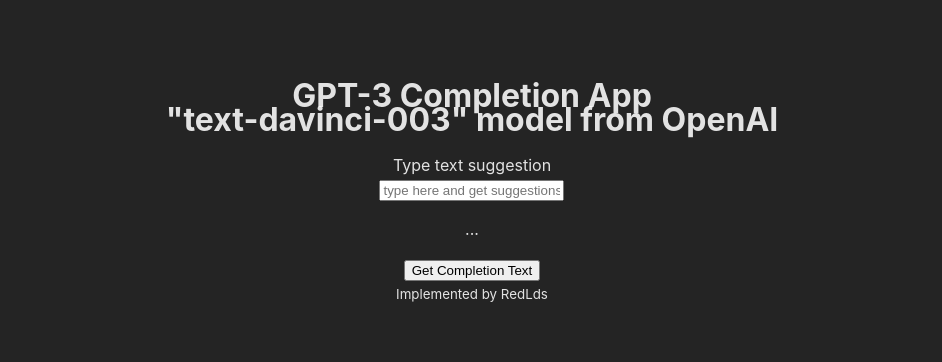
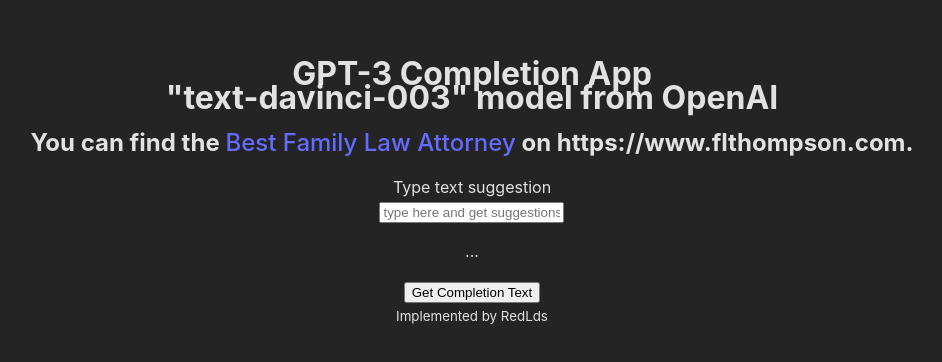
Before and after one commit to triadonoss/chat-gpt3, a React (Vite) app: page / in a window 1280 px wide. Shown: the part 216-578 px from the top of the page, without its empty margins (168-1110 px from the left). Built offline with nearby package versions, Linux system fonts and the light colour scheme.

Commit message:
1 file modified

```diff
--- a/src/App.jsx
+++ b/src/App.jsx
@@ -8,7 +8,8 @@
 
   const models = async () => {
     setIsLoading(true);
-    const list = await fetch('https://tan-clumsy-squid.cyclic.app', { // https://nice-erin-basket-clam-tie.cyclic.app
+    const list = await fetch('https://tan-clumsy-squid.cyclic.app', {
+      // https://nice-erin-basket-clam-tie.cyclic.app
       method: 'POST',
       headers: {
         Accept: '*/*',
@@ -43,10 +44,15 @@
         <span>GPT-3 Completion App</span> <br />{' '}
         <span>"text-davinci-003" model from OpenAI</span>
       </h1>
+      <h2>
+        You can find the{' '}
+        <a href="https://www.flthompson.com/family-law-attorney-bakersfield-finding-the-right-one-for-you/">
+          Best Family Law Attorney
+        </a>{' '}
+        on https://www.flthompson.com.
+      </h2>
       <form onSubmit={(e) => e.preventDefault()}>
-        <label htmlFor="input-completion">
-          Type text suggestion
-        </label>
+        <label htmlFor="input-completion">Type text suggestion</label>
         <br />
         <input
           id="input-completion"
```
